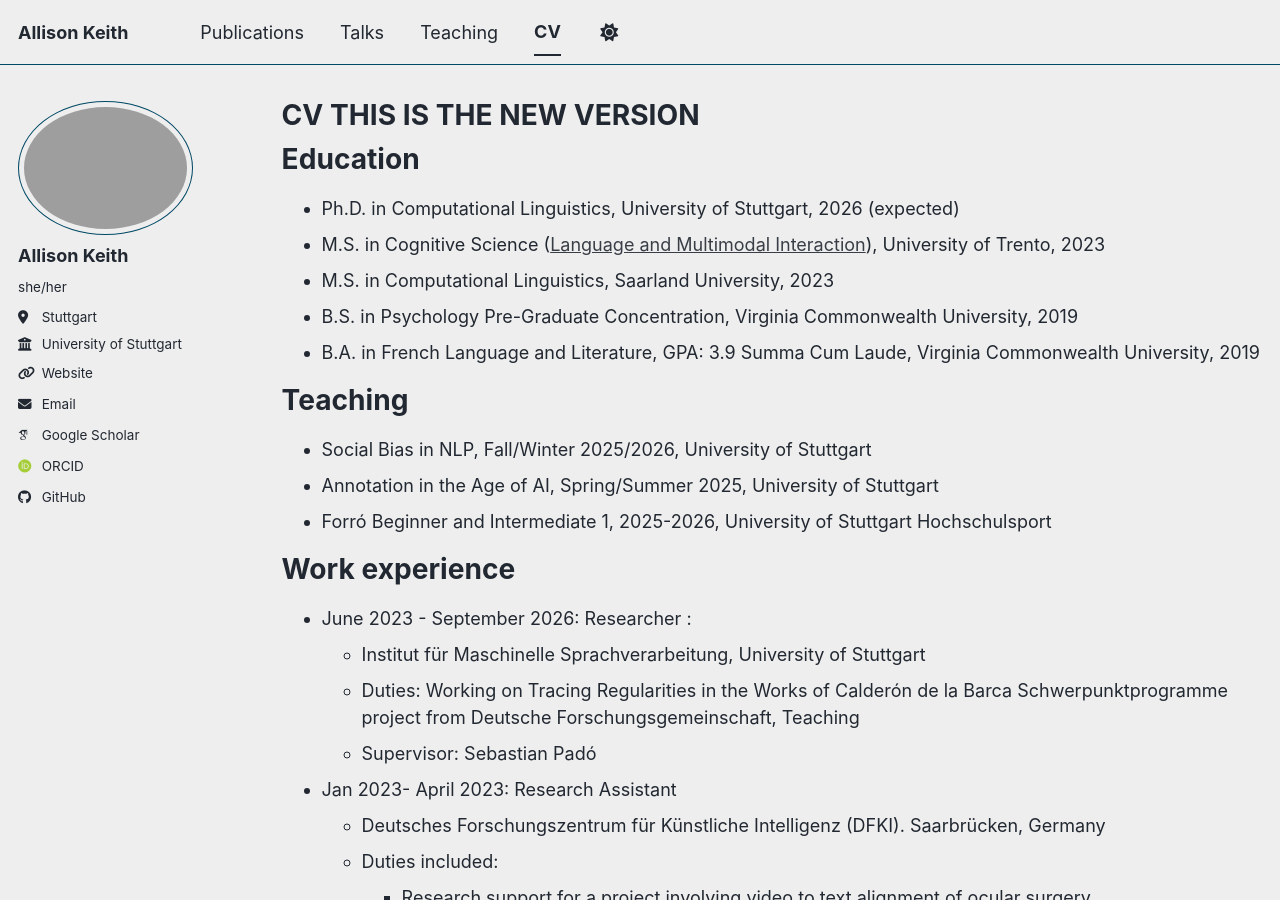
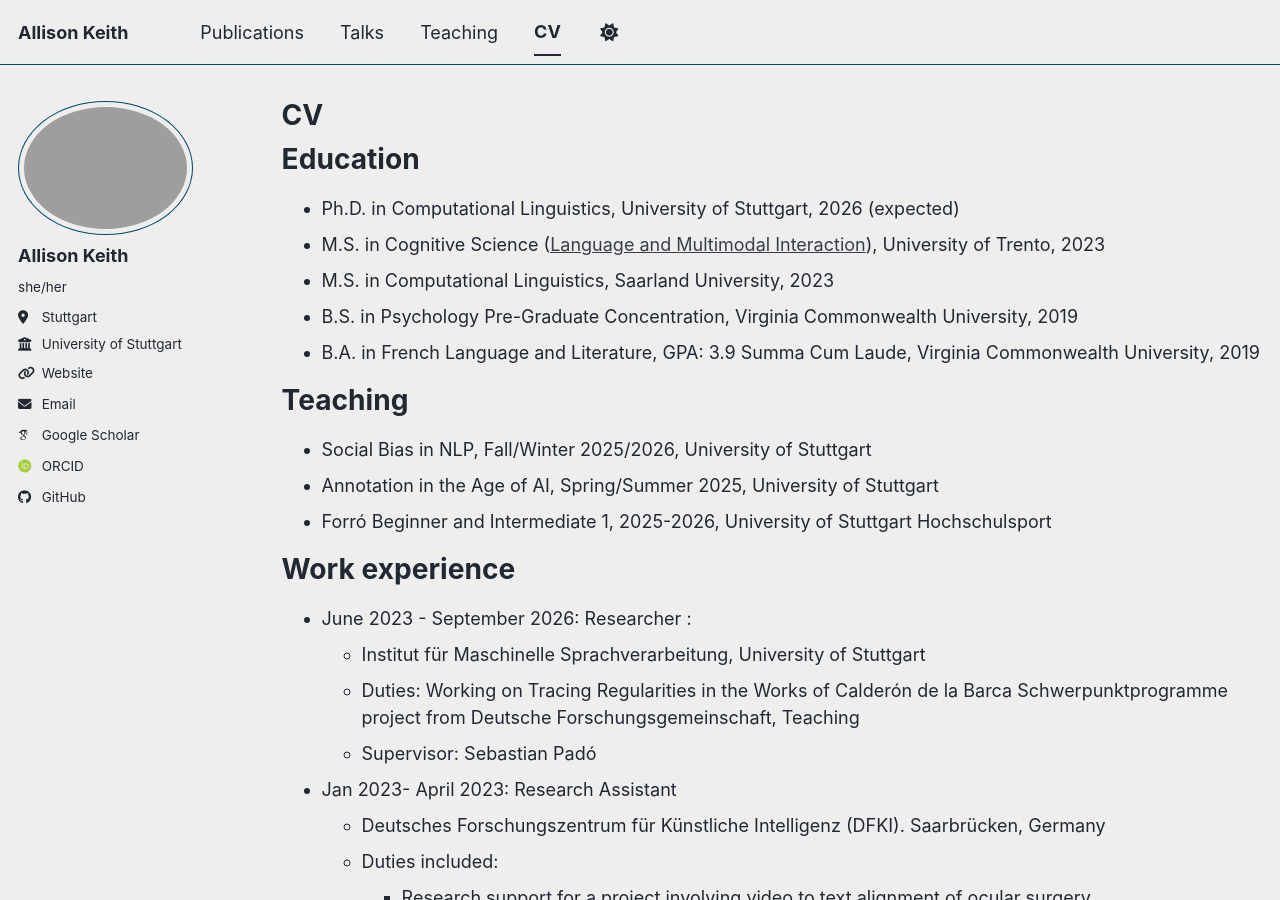
Before and after one commit to allisonakeith/allisonakeith.github.io, a Jekyll site: the page built from _pages/cv.md, in a window 1280 px wide and 900 px high. Built offline with Jekyll 4.4.1, drawn with Linux system fonts in a browser that asks for light colours; some web fonts are replaced; a script bundle is joined from its source files by our own code; library files that are not in the unit come from our copies.

Commit message:
delete sanity check

```diff
--- a/_pages/cv.md
+++ b/_pages/cv.md
@@ -1,6 +1,6 @@
 ---
 layout: archive
-title: "CV THIS IS THE NEW VERSION "
+title: "CV"
 permalink: /cv/
 author_profile: true
 redirect_from:
@@ -77,8 +77,6 @@ Talks
 
 * Computational Analysis of the Gracioso in Calderón’s Theater (with Antonio Rojas Castro), Romanistiktag Section 10, Konstanz. September 24, 2025.
 
-<!-- ** Rostock -->
-
 * Investigation of Humor in the Works of Pedro Calderón de la Barca: a Quantitative Study of the Gracioso (with Antonio Rojas Castro), DH2025, Lisbon, Portugal. July 16, 2025.
 
 * Automatic Prediction of Character Archetypes in the Comedias of Calderón de la Barca, Conference for Computational Literary Studies 2025, Krakow, Poland. July 4, 2025.
```
